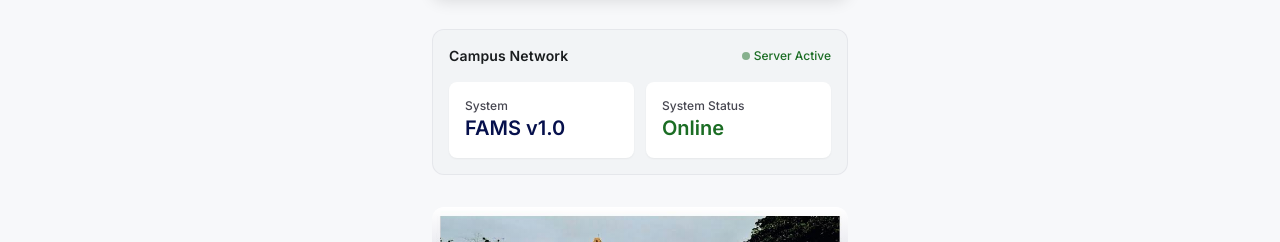
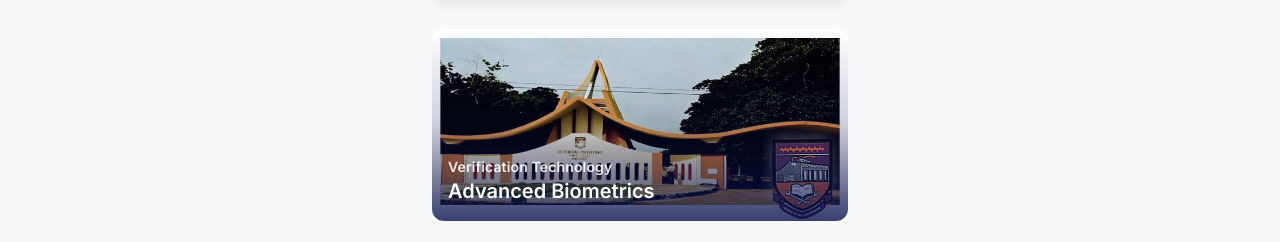
Before and after one commit to Kingflirckz22/fams_app, a website: page frontend/index.html in a window 1280 px wide. Shown: the part 511-753 px from the top of the page. Drawn offline with nearby package versions, Linux system fonts and the light colour scheme.

Commit message:
homepage update

```diff
--- a/frontend/index.html
+++ b/frontend/index.html
@@ -142,7 +142,7 @@ tailwind.config = {
     </a>
   </div>
 
-  <section class="mt-xl entrance-anim" style="animation-delay: 0.2s;">
+  <!-- <section class="mt-xl entrance-anim" style="animation-delay: 0.2s;">
     <div class="bg-surface-container-low rounded-xl p-md border border-outline-variant/30">
       <div class="flex justify-between items-center mb-md">
         <span class="font-label-md text-label-md text-on-surface">Campus Network</span>
@@ -162,7 +162,7 @@ tailwind.config = {
         </div>
       </div>
     </div>
-  </section>
+  </section> -->
 
 <div class="mt-xl relative rounded-xl overflow-hidden h-48 entrance-anim" style="animation-delay: 0.3s;">
   <img src="images/School_gate.jpg" alt="Facial recognition technology" class="absolute inset-0 w-full h-full object-cover">
```
